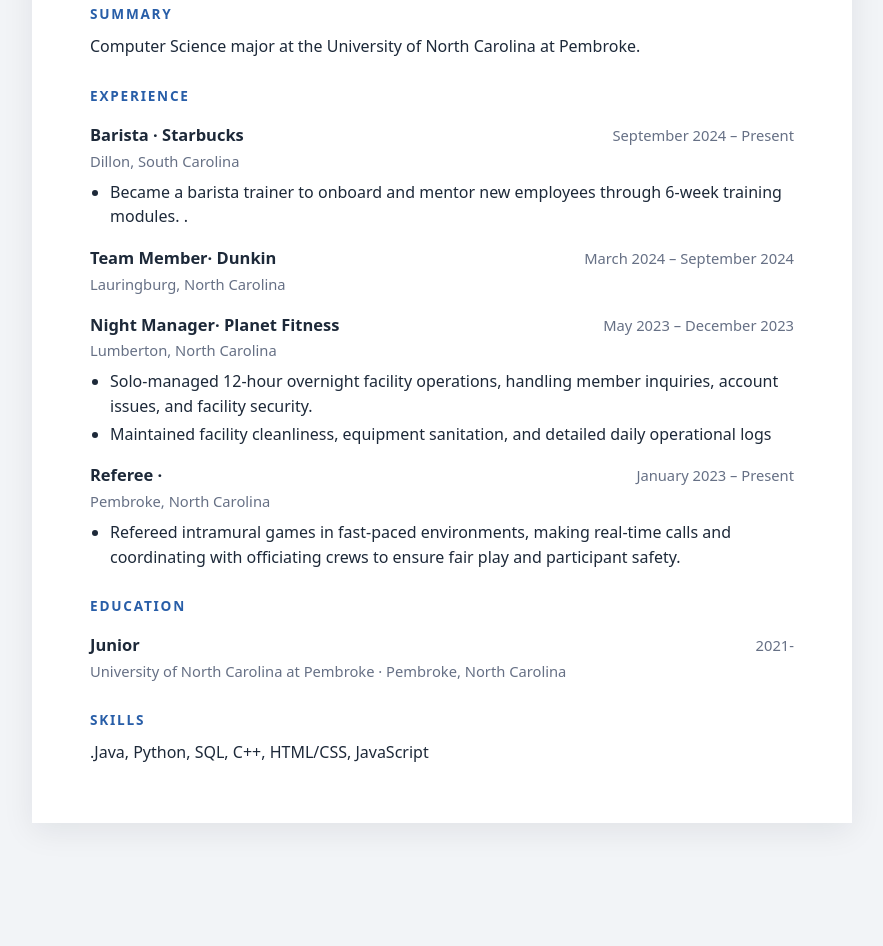
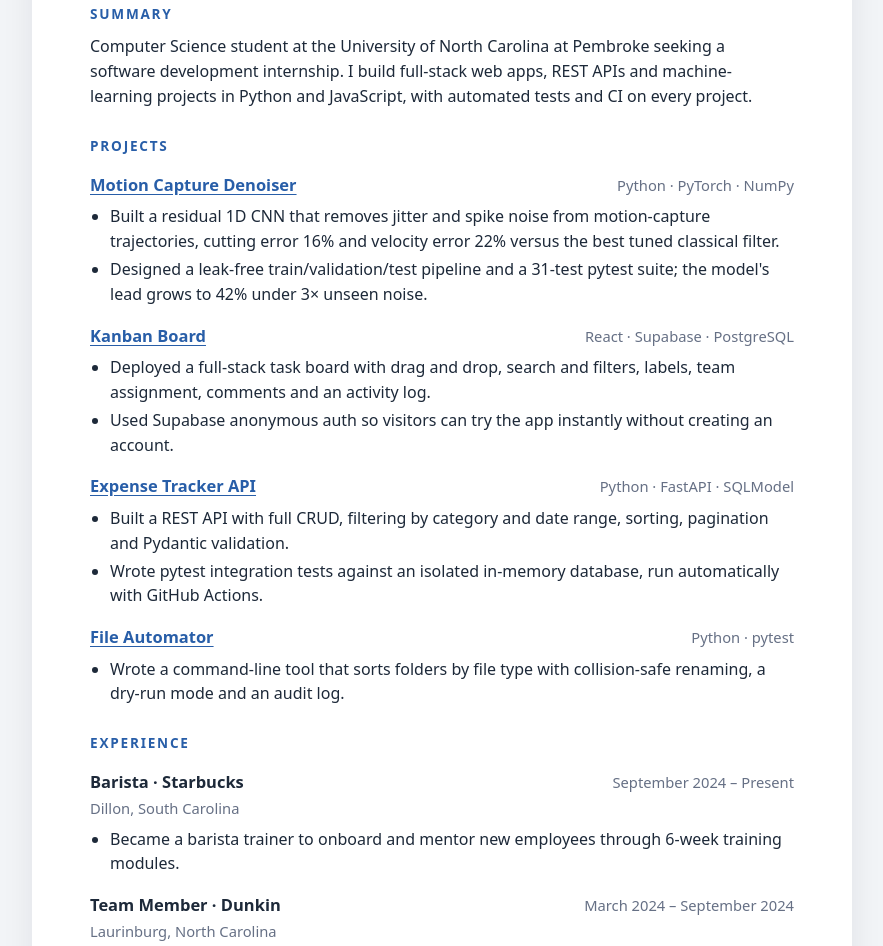
Before and after one commit to Hunter-Ryan-Bryant/Resume, a plain HTML site: page index.html in a window 1280 px wide. Shown: the part 456-1402 px from the top of the page, without its empty margins (198-1081 px from the left). Before the commit the page ends 1315 px from the top, so only its background shows below. Drawn offline with Linux system fonts and the light colour scheme.

Commit message:
Add Projects section, graduation date, fuller summary and typo fixes
- New Projects section linking the four GitHub projects with impact bullets
- Education: B.S. Computer Science, expected May 2028
- Summary now states the internship goal; skills split into languages and tools
- Fix stray periods, missing spaces, 'Laurinburg' spelling, empty Dunkin list
  and the unfinished 'Referee' heading
- Remove an unused 3 MB image

Co-Authored-By: Claude Opus 5.5 <noreply@anthropic.com>
Claude-Session: https://claude.ai/code/session_01HwyWi8Vuwrf4Sj96kugAuC

```diff
--- a/index.html
+++ b/index.html
@@ -145,7 +145,7 @@
       <header>
         <h1>
           Hunter Bryant
-          <img src="images/IMG_1783.jpeg" alt="An image of myself" />
+          <img src="images/IMG_1783.jpeg" alt="Photo of Hunter Bryant" />
         </h1>
         <p class="role">Computer Science Student</p>
         <p class="contact">
@@ -164,9 +164,92 @@
       <section aria-labelledby="summary">
         <h2 id="summary">Summary</h2>
         <p>
-          Computer Science major at the University of North Carolina at
-          Pembroke.
+          Computer Science student at the University of North Carolina at
+          Pembroke seeking a software development internship. I build
+          full-stack web apps, REST APIs and machine-learning projects in
+          Python and JavaScript, with automated tests and CI on every project.
         </p>
+      </section>
+      <section aria-labelledby="projects">
+        <h2 id="projects">Projects</h2>
+        <article class="entry">
+          <div class="entry-heading">
+            <h3>
+              <a href="https://github.com/rm9v27j9jv-collab/motion-capture-denoiser" target="_blank"
+                >Motion Capture Denoiser</a
+              >
+            </h3>
+            <time>Python · PyTorch · NumPy</time>
+          </div>
+          <ul>
+            <li>
+              Built a residual 1D CNN that removes jitter and spike noise from
+              motion-capture trajectories, cutting error 16% and velocity error
+              22% versus the best tuned classical filter.
+            </li>
+            <li>
+              Designed a leak-free train/validation/test pipeline and a
+              31-test pytest suite; the model's lead grows to 42% under 3×
+              unseen noise.
+            </li>
+          </ul>
+        </article>
+        <article class="entry">
+          <div class="entry-heading">
+            <h3>
+              <a href="https://board-assesment.netlify.app/" target="_blank"
+                >Kanban Board</a
+              >
+            </h3>
+            <time>React · Supabase · PostgreSQL</time>
+          </div>
+          <ul>
+            <li>
+              Deployed a full-stack task board with drag and drop, search and
+              filters, labels, team assignment, comments and an activity log.
+            </li>
+            <li>
+              Used Supabase anonymous auth so visitors can try the app
+              instantly without creating an account.
+            </li>
+          </ul>
+        </article>
+        <article class="entry">
+          <div class="entry-heading">
+            <h3>
+              <a href="https://github.com/rm9v27j9jv-collab/Expense_tracker" target="_blank"
+                >Expense Tracker API</a
+              >
+            </h3>
+            <time>Python · FastAPI · SQLModel</time>
+          </div>
+          <ul>
+            <li>
+              Built a REST API with full CRUD, filtering by category and date
+              range, sorting, pagination and Pydantic validation.
+            </li>
+            <li>
+              Wrote pytest integration tests against an isolated in-memory
+              database, run automatically with GitHub Actions.
+            </li>
+          </ul>
+        </article>
+        <article class="entry">
+          <div class="entry-heading">
+            <h3>
+              <a href="https://github.com/rm9v27j9jv-collab/file-automator" target="_blank"
+                >File Automator</a
+              >
+            </h3>
+            <time>Python · pytest</time>
+          </div>
+          <ul>
+            <li>
+              Wrote a command-line tool that sorts folders by file type with
+              collision-safe renaming, a dry-run mode and an audit log.
+            </li>
+          </ul>
+        </article>
       </section>
       <section aria-labelledby="experience">
         <h2 id="experience">Experience</h2>
@@ -179,22 +262,21 @@
           <ul>
             <li>
               Became a barista trainer to onboard and mentor new employees
-              through 6-week training modules. .
+              through 6-week training modules.
             </li>
           </ul>
         </article>
         <article class="entry">
           <div class="entry-heading">
-            <h3>Team Member· Dunkin</h3>
-            <time> March 2024 – September 2024</time>
+            <h3>Team Member · Dunkin</h3>
+            <time>March 2024 – September 2024</time>
           </div>
-          <p class="subheading">Lauringburg, North Carolina</p>
-          <ul></ul>
+          <p class="subheading">Laurinburg, North Carolina</p>
         </article>
         <article class="entry">
           <div class="entry-heading">
-            <h3>Night Manager· Planet Fitness</h3>
-            <time> May 2023 – December 2023</time>
+            <h3>Night Manager · Planet Fitness</h3>
+            <time>May 2023 – December 2023</time>
           </div>
           <p class="subheading">Lumberton, North Carolina</p>
           <ul>
@@ -204,13 +286,13 @@
             </li>
             <li>
               Maintained facility cleanliness, equipment sanitation, and
-              detailed daily operational logs
+              detailed daily operational logs.
             </li>
           </ul>
         </article>
         <article class="entry">
           <div class="entry-heading">
-            <h3>Referee ·</h3>
+            <h3>Intramural Referee · UNC Pembroke</h3>
             <time>January 2023 – Present</time>
           </div>
           <p class="subheading">Pembroke, North Carolina</p>
@@ -227,8 +309,8 @@
         <h2 id="education">Education</h2>
         <article class="entry">
           <div class="entry-heading">
-            <h3>Junior</h3>
-            <time>2021-</time>
+            <h3>B.S. Computer Science</h3>
+            <time>Expected May 2028</time>
           </div>
           <p class="subheading">
             University of North Carolina at Pembroke · Pembroke, North Carolina
@@ -237,7 +319,14 @@
       </section>
       <section aria-labelledby="skills">
         <h2 id="skills">Skills</h2>
-        <p>.Java, Python, SQL, C++, HTML/CSS, JavaScript</p>
+        <p>
+          <strong>Languages:</strong> Python, Java, JavaScript, C++, SQL,
+          HTML/CSS
+        </p>
+        <p>
+          <strong>Frameworks &amp; tools:</strong> FastAPI, React, PyTorch,
+          NumPy, SQLModel, Supabase, pytest, Git, GitHub Actions
+        </p>
       </section>
     </main>
   </body>
```
Also changed, not shown: 1 other file.
